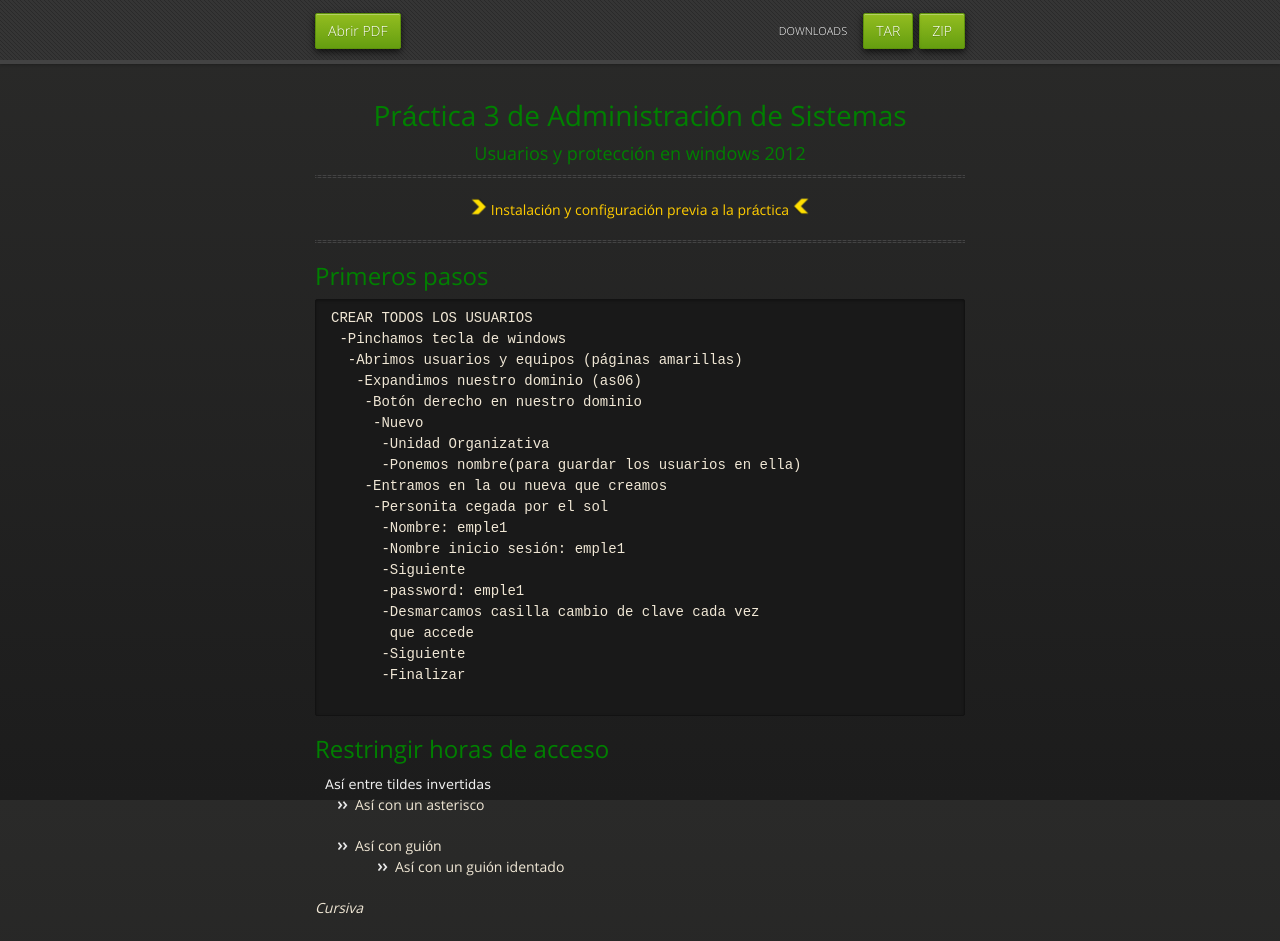
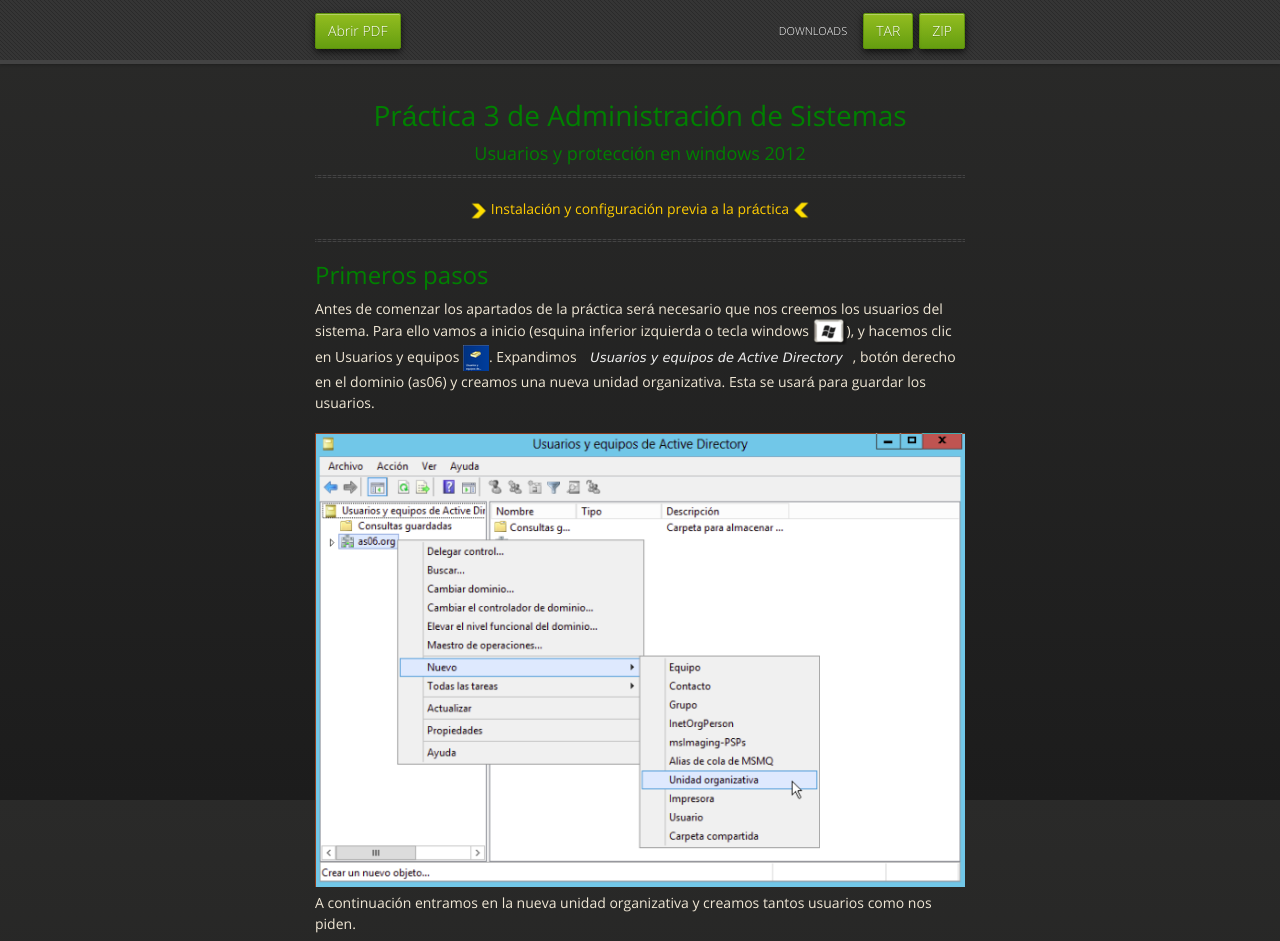
Before and after one commit to alu0100769609/Admin, a plain HTML site: page index.html in a window 1280 px wide. Shown: the top 941 px of the page. Drawn offline with nearby package versions, Linux system fonts and the light colour scheme.

Commit message:
Listo apartado a)Sistema

```diff
--- a/index.html
+++ b/index.html
@@ -34,34 +34,67 @@
         </div>
         <hr>
         <p class="centrado">
-          <img src="images/flecha-derecha.png" alt="Esto es un texto alternativo" title="gatito nuevo">
+          <img class="vrtcl" src="images/flecha-derecha.png" alt="Esto es un texto alternativo" title="">
           <a href="../Instalacion-Admin" target="_blank" title="Click here :D">Instalación y configuración previa a la práctica</a>
-          <img src="images/flecha-izquierda.png" alt="Esto es un texto alternativo" title="gatito nuevo">
+          <img class="vrtcl" src="images/flecha-izquierda.png" alt="Esto es un texto alternativo" title="">
         </p>
         <hr>
         <h2>Primeros pasos</h2>
-        <pre>
-CREAR TODOS LOS USUARIOS
- -Pinchamos tecla de windows
-  -Abrimos usuarios y equipos (páginas amarillas)
-   -Expandimos nuestro dominio (as06)
-    -Botón derecho en nuestro dominio
-     -Nuevo
-      -Unidad Organizativa
-      -Ponemos nombre(para guardar los usuarios en ella)
-    -Entramos en la ou nueva que creamos
-     -Personita cegada por el sol
-      -Nombre: emple1
-      -Nombre inicio sesión: emple1
-      -Siguiente
-      -password: emple1
-      -Desmarcamos casilla cambio de clave cada vez
-       que accede
-      -Siguiente
-      -Finalizar
-  </pre>
+        <p>
+          Antes de comenzar los apartados de la práctica será necesario que nos
+          creemos los usuarios del sistema. Para ello vamos a inicio (esquina inferior izquierda o tecla windows
+          <img class="vrtcl" src="images/inicio.png" title="Inicio">), y hacemos clic en
+          Usuarios y equipos <img class="vrtcl" src="images/UyE.png" title="Usuarios y equipos">.
+          Expandimos <em><code>Usuarios y equipos de Active Directory</code></em>, botón derecho en el dominio (as06) y creamos una nueva
+          unidad organizativa. Esta se usará para guardar los usuarios.
+        </p>
+        <div class="centrado">
+          <img src="images/OU.png" title=" Creamos unidad organizativa">
+        </div>
+        <p>
+          A continuación entramos en la nueva unidad organizativa y creamos tantos usuarios como nos piden.
+        </p>
+        <div class="centrado">
+          <img src="images/crear-usuarios.png" title=" Creamos usuarios">
+        </div>
+        <p>
 
-        <h2>Restringir horas de acceso</h2>
+
+        <h2>Sistema: Restringir horas de acceso</h2>
+        <p>
+          Para restringir las horas de acceso a los usuarios vamos a inicio (esquina inferior izquierda o tecla windows
+          <img class="vrtcl" src="images/inicio.png" title="Inicio">), y hacemos clic en
+          Administrador de directivas <img class="vrtcl" src="images/btnAdD.png" title="Administrador de Directivas">.
+          Expandimos nuestro dominio y hacemos botón derecho en <em><code>Default domain policy</code></em> y editamos.
+        </p>
+        <div class="centrado">
+          <img src="images/AdD.png" title="Administrador de Directivas">
+        </div>
+        <p>
+          A continuación, en la nueva ventana vamos a <em><code>Directivas</code><img class="vrtcl" src="images/flecha-derecha-2.png">
+          </em><em><code>Configuración de windows</code></em><img class="vrtcl" src="images/flecha-derecha-2.png">
+          <em><code>Configuración de seguridad</code></em><img class="vrtcl" src="images/flecha-derecha-2.png">
+          <em><code>Directivas de kerberos</code></em>, y ahí habilitamos las restricciones de inicio de sesión si no lo están
+        </p>
+        <div class="centrado">
+          <img class="vrtcl" src="images/EdD.png" title="Editor de Directivas">
+        </div>
+        <p>
+
+
+          <h2>Contraseñas</h2>
+        </p>
+
+        <h2>Directorio privado de usuario</h2>
+
+        <h2>Proyectos de la organización</h2>
+
+        <h2>Usuarios de la organización</h2>
+
+        <h2>Directores de los proyectos</h2>
+
+        <h2>Información compartida</h2>
+
           <code>Así entre tildes invertidas</code>
         </pre>
         <ul>
--- a/stylesheets/styles.css
+++ b/stylesheets/styles.css
@@ -579,6 +579,9 @@
   color: #b6b6b6;
 }
 
+.vrtcl {
+  vertical-align:middle;
+}
 a {
   color: #ffcc00;
   font-weight: 400;
```
Also changed, not shown: images/AdD.png (added), images/EdD.png (added), images/OU.png (added), images/UyE.png (added), images/btnAdD.png (added), images/crear-usuarios.png (added), images/flecha-derecha-2.png (added), images/inicio.png (added).
